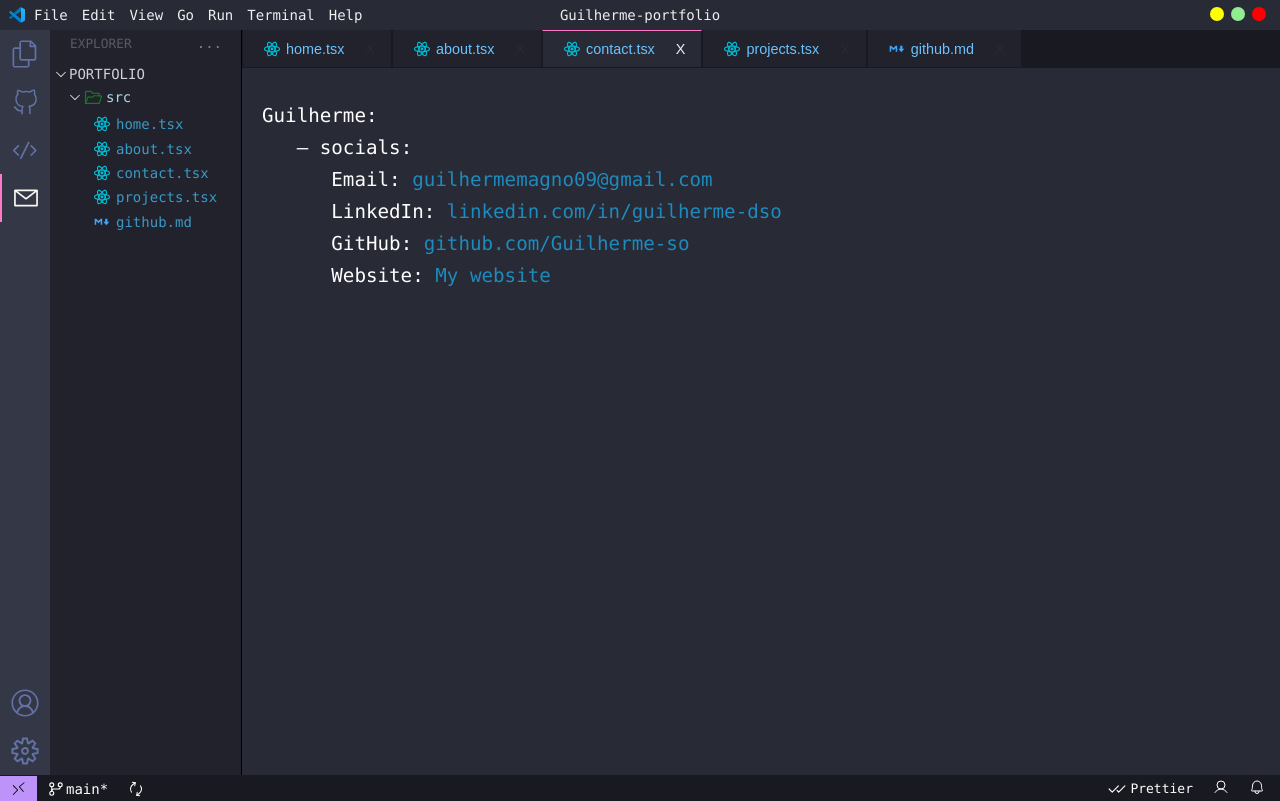
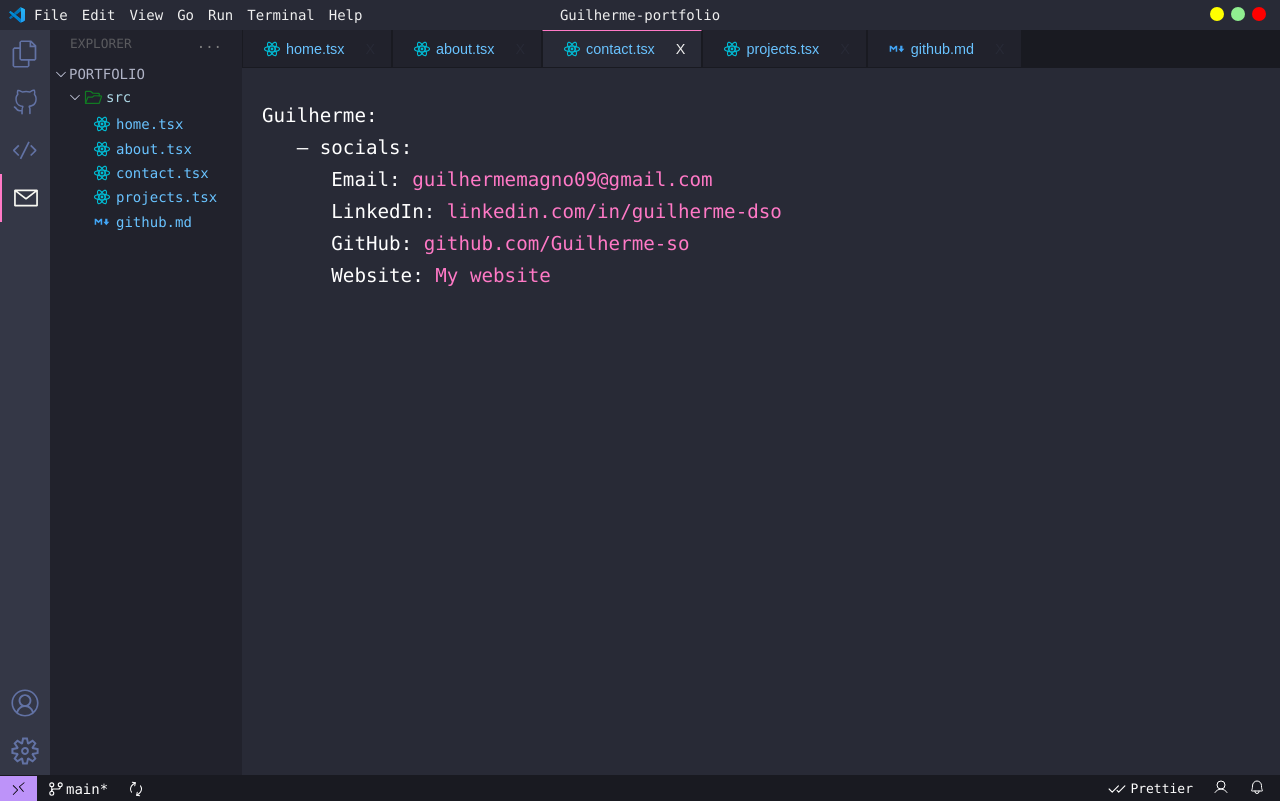
Before and after one commit to Guilherme-so/vscode-portfolio, a Next.js app: page /contact in a window 1280 px wide. Built offline with nearby package versions, Linux system fonts and the light colour scheme.

Commit message:
working explorer and contact

```diff
--- a/src/components/explorer/styled.ts
+++ b/src/components/explorer/styled.ts
@@ -2,8 +2,8 @@ import styled from "styled-components";
 
 export const Container = styled.div`
   background-color: ${(props) => props.theme.color.explorerbg};
-  color: rgb(225, 228, 232);
-  border-right: ${(props) => "1px solid" + props.theme.color.explorerborder};
+  color: #c0c4d8;
+  border-right:1px solid ${(props) => props.theme.color.explorerborder};
   width: 18vw;
   position: relative;
   flex-grow: 0;
@@ -18,7 +18,6 @@ export const Container = styled.div`
     right: 0;
     cursor: col-resize;
     height: 100%;
-    background-color: black;
 
     :hover {
       width: 4px;
@@ -117,7 +116,7 @@ export const File = styled.div`
 
   p {
     margin-left: 5px;
-    color: rgb(59, 153, 197);
+    color: #69c3ff;
     overflow: hidden;
     text-overflow: ellipsis;
     white-space: nowrap;
--- a/src/styles/contact.ts
+++ b/src/styles/contact.ts
@@ -15,7 +15,7 @@ export const Container = styled.div`
   }
 
   a {
-    color: rgb(30, 138, 189);
+    color: ${(props)=> props.theme.color.themeMainColor};
     text-decoration: none;
   }
 
```
